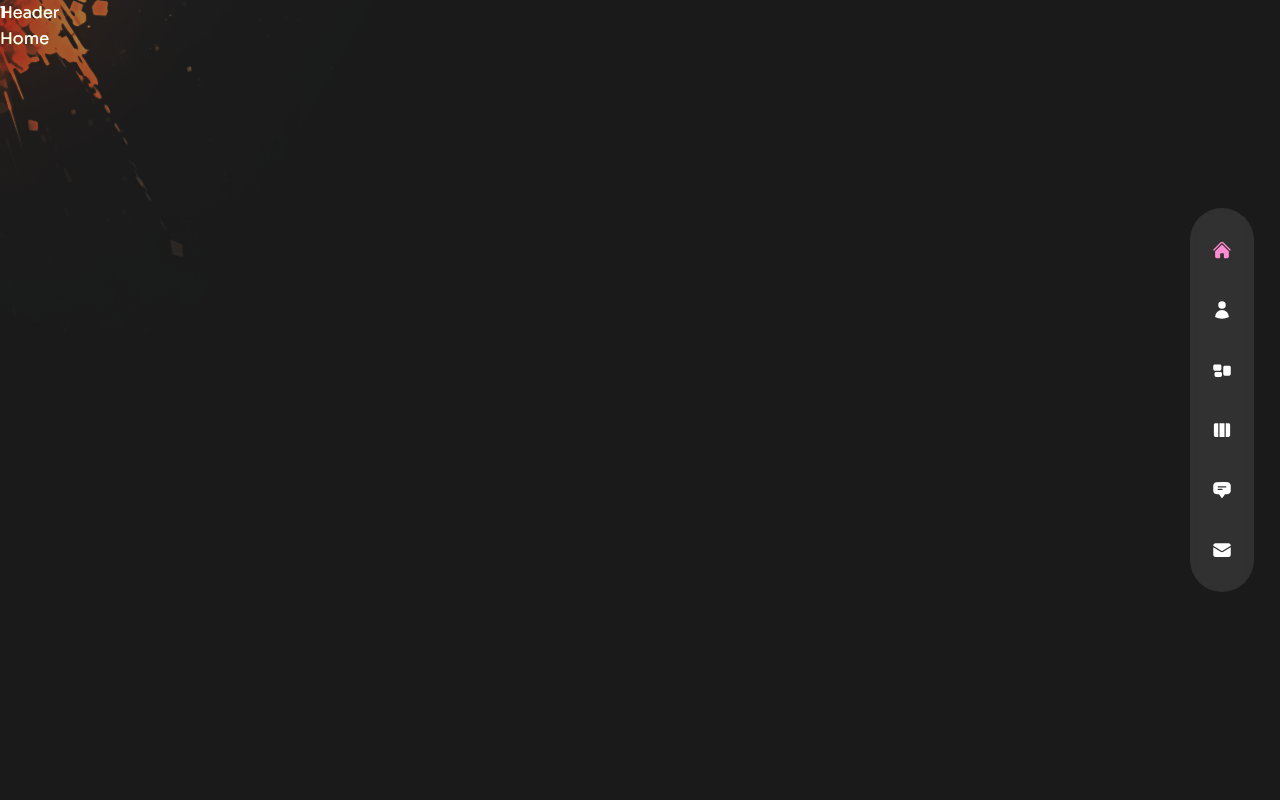
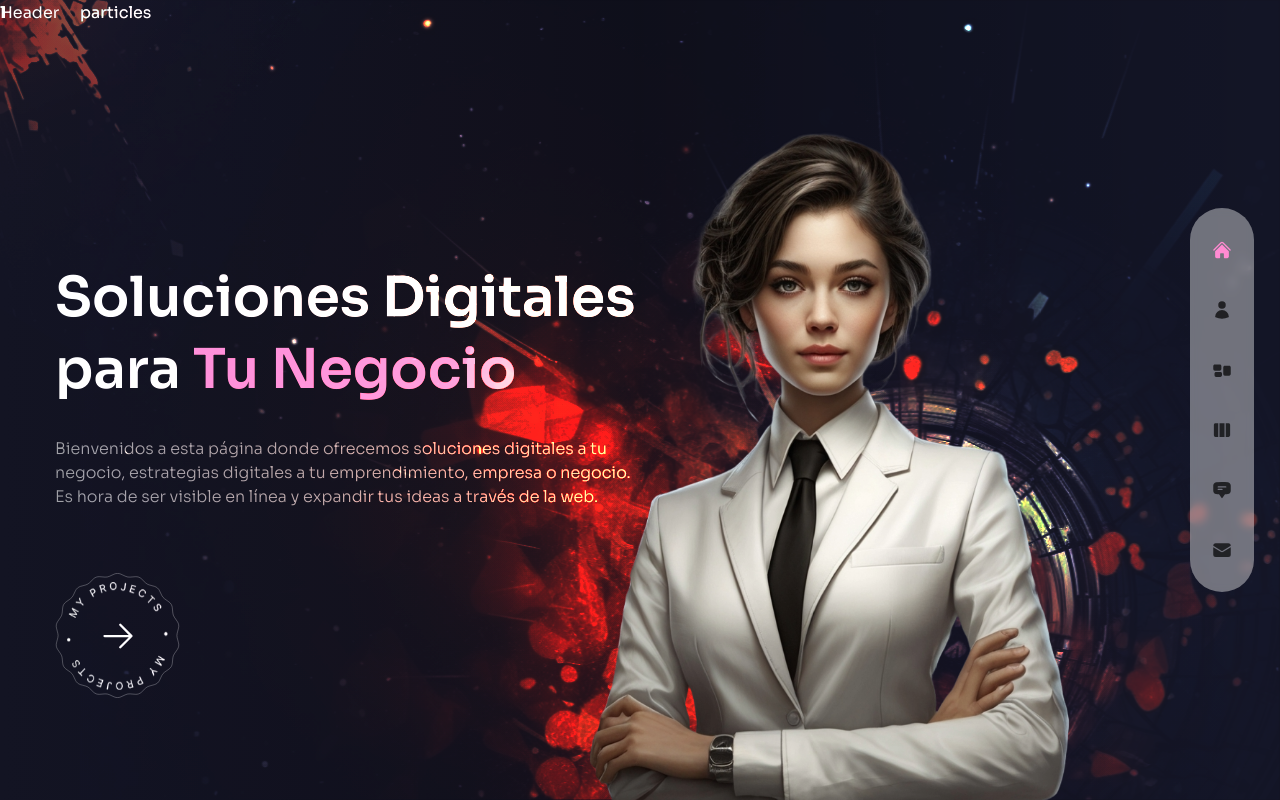
Before and after one commit to Cardandom/LandingDyM, a Next.js app: page / in a window 1280 px wide. Built offline with nearby package versions, Linux system fonts and the light colour scheme.

Commit message:
build mostly of home component

```diff
--- a/components/Avatar.js
+++ b/components/Avatar.js
@@ -1,5 +1,11 @@
+import Image from "next/image";
+
 const Avatar = () => {
-  return <div>Avatar</div>;
+  return (
+    <div className="hidden xl:flex xl:max-w-none">
+      <Image src={'/avatar.png'} width={737} height={678} className="w-full h-full"/>
+    </div>
+  );
 };
 
 export default Avatar;
--- a/components/Header.js
+++ b/components/Header.js
@@ -1,5 +1,5 @@
 const Header = () => {
-  return <header>Header</header>;
+  return <header className="absolute z-30 w-full">Header</header>;
 };
 
 export default Header;
--- a/components/Layout.js
+++ b/components/Layout.js
@@ -17,7 +17,7 @@ import TopLeftImg from "../components/TopLeftImg"
 
 const Layout = ({ children }) => {
   return (
-    <div className={`page bg-[#1A1A1A] text-white bg-cover bg-no-repeat ${sora.variable} font-sora relative`}>
+    <div className={`page bg-primary text-white bg-cover bg-no-repeat ${sora.variable} font-sora relative`}>
       <TopLeftImg/>
       <Nav />
       <Header />
--- a/components/Nav.js
+++ b/components/Nav.js
@@ -11,16 +11,16 @@ import {
 // nav data
 export const navData = [
   { name: "home", path: "/", icon: <HiHome /> },
-  { name: "about", path: "/about", icon: <HiUser /> },
-  { name: "services", path: "/services", icon: <HiRectangleGroup /> },
-  { name: "work", path: "/work", icon: <HiViewColumns /> },
+  { name: "nosotros", path: "/about", icon: <HiUser /> },
+  { name: "servicios", path: "/services", icon: <HiRectangleGroup /> },
+  { name: "trabajos", path: "/work", icon: <HiViewColumns /> },
   {
-    name: "testimonials",
+    name: "testimonios",
     path: "/testimonials",
     icon: <HiChatBubbleBottomCenterText />,
   },
   {
-    name: "contact",
+    name: "contacto",
     path: "/contact",
     icon: <HiEnvelope />,
   },
@@ -36,7 +36,7 @@ const Nav = () => {
 
   return (
     <nav className="flex flex-col items-center xl:justify-center gap-y-4 fixed h-max bottom-0 mt-auto xl:right-[2%] z-50 top-0 w-full xl:w-16 xl:max-w-md xl:h-screen">
-      <div className="flex w-full xl:flex-col items-center justify-between xl:justify-center gap-y-10 px-4 md:px-40 xl:px-0 h-[80px] xl:h-max py-8 bg-white/10 backdrop-blur-sm text-3xl xl:text-xl xl:rounded-full">
+      <div className="flex w-full xl:flex-col items-center justify-between text-black/70 xl:justify-center gap-y-10 px-4 md:px-40 xl:px-0 h-[80px] xl:h-max py-8 bg-white/40 backdrop-blur-sm text-3xl xl:text-xl xl:rounded-full">
         {navData.map((link, index) => {
           return (
             <Link
--- a/components/ProjectsBtn.js
+++ b/components/ProjectsBtn.js
@@ -1,5 +1,18 @@
+import Image from "next/image";
+
+import Link from "next/link";
+
+import { HiArrowRight } from "react-icons/hi2";
+
 const ProjectsBtn = () => {
-  return <div>Project Btn</div>;
+  return (
+    <div className="mx-auto xl:mx-0">
+      <Link href={'/work'} className="relative w-[125px] h-[125px] flex justify-center items-center group bg-circleStar bg-cover bg-center">
+        <Image src="/rounded-text.png" width={101} height={108} className="text-white w-full h-full max-w-[101px] max-h-[108px] animate-spin-slow"/>
+        <HiArrowRight className="absolute text-4xl group-hover:translate-x-2 transition-all duration-300"/>
+      </Link>
+    </div>
+  );
 };
 
 export default ProjectsBtn;
--- a/components/TopLeftImg.js
+++ b/components/TopLeftImg.js
@@ -3,7 +3,7 @@ import Image from "next/image";
 
 const TopLeftImg = () => {
   return (
-    <div className="absolute left-0 top-0 mix-blend-color-dodge z-10 w-[200px] xl:w-[400px] opacity-60">
+    <div className="absolute left-0 top-0 mix-blend-color-dodge z-10 w-[200px] xl:w-[400px] opacity-50">
       <Image src="/top-left-img.png" width={400} height={400} alt="TopLeftImg"/>
     </div>
   );
--- a/components/Transition.js
+++ b/components/Transition.js
@@ -35,7 +35,7 @@ const Transition = () => {
       >
         1
       </motion.div>
-      <motion.div className="fixed bottom-0 top-0 right-full h-screen w-screen z-30 bg-secondary"
+      <motion.div className="fixed bottom-0 top-0 right-full h-screen w-screen z-30 bg-primary"
       variants={transitionVariants}
       initial='initial'
       animate='animate'
--- a/pages/index.js
+++ b/pages/index.js
@@ -1,5 +1,70 @@
+import Image from "next/image";
+
+import ParticlesContainer from "../components/ParticlesContainer";
+import ProyectsBtn from "../components/ProjectsBtn";
+import Avatar from "../components/Avatar";
+
+import { motion } from "framer-motion";
+
+import { fadeIn } from "../variants";
+
 const Home = () => {
-  return <div>Home</div>;
+  return (
+    <div className="bg-primary/10 h-full">
+      <div className="w-full h-full bg-gradient-to-r from-primary/10 via-black/30">
+        <div className="text-center flex flex-col justify-center xl:pt-40 xl:text-left h-full container mx-auto">
+          <motion.h1
+            variants={fadeIn("down", 0.2)}
+            initial="hidden"
+            animate="show"
+            exit="hidden"
+            className="h1"
+          >
+            Soluciones Digitales <br /> para
+            <span className="text-accent"> Tu Negocio</span>
+          </motion.h1>
+          <motion.p
+            variants={fadeIn("down", 0.3)}
+            initial="hidden"
+            animate="show"
+            exit="hidden"
+            className="max-w-md xl:max-w-xl mx-auto xl:mx-0 mb-10 xl:mb-16 text-sm md:text-base"
+          >
+            Bienvenidos a esta página donde ofrecemos soluciones digitales a tu
+            negocio, estrategias digitales a tu emprendimiento, empresa o
+            negocio. Es hora de ser visible en línea y expandir tus ideas a
+            través de la web.
+          </motion.p>
+          <div className="flex justify-center xl:hidden relative">
+            <ProyectsBtn />
+          </div>
+          <motion.div
+            variants={fadeIn("down", 0.4)}
+            initial="hidden"
+            animate="show"
+            exit="hidden"
+            className="hidden xl:flex"
+          >
+            <ProyectsBtn />
+          </motion.div>
+        </div>
+      </div>
+      <div className="w-[1200px] h-full absolute right-0 bottom-0">
+        <div className="bg-none xl:bg-explosion xl:bg-cover xl:bg-right xl:bg-no-repeat w-full h-full absolute mix-blend-color-dodge translate"></div>
+        <div>particles</div>
+        <motion.div
+          variants={fadeIn("up", 0.6)}
+          initial="hidden"
+          animate="show"
+          exit="hidden"
+          transition={{duration: 1, ease: 'easeInOut'}}
+          className="w-full h-full max-w-[737px] max-h-[678px] absolute -bottom-32 lg:bottom-0 lg:right-[8%]"
+        >
+          <Avatar />
+        </motion.div>
+      </div>
+    </div>
+  );
 };
 
 export default Home;
--- a/styles/globals.css
+++ b/styles/globals.css
@@ -26,7 +26,7 @@
     @apply w-full h-screen overflow-hidden;
   }
   .h1 {
-    @apply text-[35px] leading-tight md:text-[60px] md:leading-[1.3] mb-8 font-semibold;
+    @apply text-[35px] leading-tight md:text-[55px] md:leading-[1.3] mb-8 font-semibold;
   }
   .h2 {
     @apply text-[35px] leading-tight md:text-[54px] md:leading-[1.3] mb-4 font-semibold;
--- a/tailwind.config.js
+++ b/tailwind.config.js
@@ -23,7 +23,7 @@ module.exports = {
     extend: {
       colors: {
         primary: '#131424',
-        secondary: '#393A47',
+        secondary: '#5CE1E6',
         terciary: '#FFBD59',
         accent: '#FF8BD2',
       },
@@ -31,7 +31,7 @@ module.exports = {
         explosion: 'url("/bg-explosion.png")',
         circles: 'url("/bg-circles.png")',
         circleStar: 'url("/circle-star.svg")',
-        // site: 'url("/site-bg.svg")',
+        site: 'url("/site-bg.svg")',
       },
       animation: {
         'spin-slow': 'spin 6s linear infinite',
```
Also changed, not shown: public/avatar.png.
